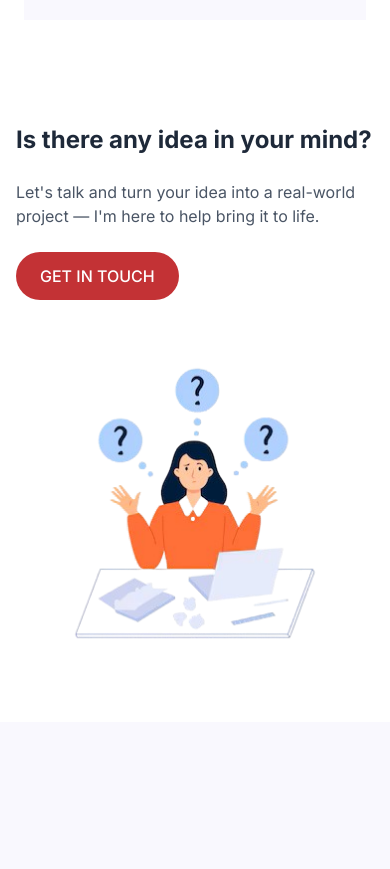
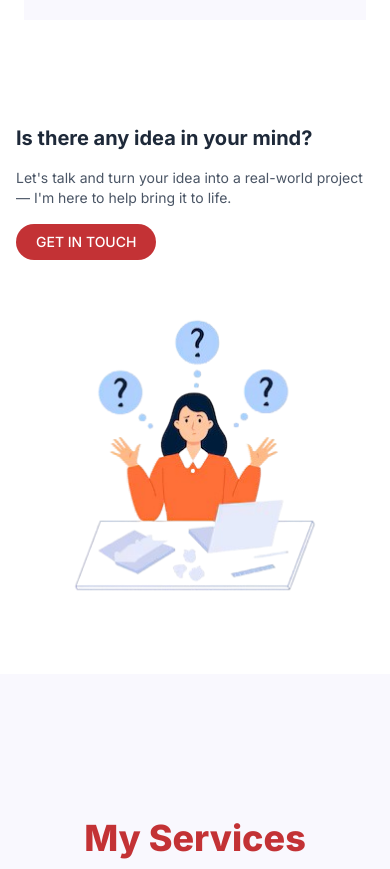
Before and after one commit to MierafA12/portfolio, a Next.js app: page / in a window 390 px wide. Shown: the part 2380-3249 px from the top of the page. Built offline with nearby package versions, Linux system fonts and the light colour scheme.

Commit message:
responsivness

```diff
--- a/src/components/GetInTouch.jsx
+++ b/src/components/GetInTouch.jsx
@@ -5,25 +5,25 @@ import think from '../../public/think.png';
 export default function GetInTouch() {
   return (
     <section className="px-4 md:px-20 py-10 bg-white">
-      <div className="flex flex-row flex-wrap items-center justify-between gap-6">
+      <div className="flex flex-row flex-wrap items-center justify-between gap-4">
         {/* Text Section */}
-        <div className="flex-1 min-w-[250px] space-y-6">
-          <h1 className="text-2xl md:text-3xl font-bold text-gray-800">
+        <div className="flex-1 min-w-[200px] space-y-4">
+          <h1 className="text-xl sm:text-2xl md:text-3xl font-bold text-gray-800">
             Is there any idea in your mind?
           </h1>
-          <p className="text-gray-600 text-base md:text-lg max-w-xl">
+          <p className="text-gray-600 text-sm sm:text-base md:text-lg max-w-full">
             Let's talk and turn your idea into a real-world project — I'm here to help bring it to life.
           </p>
           <Link
             href="/contacts"
-            className="inline-block bg-[#C33235] text-white px-6 py-3 rounded-full font-medium hover:bg-red-700 transition duration-300"
+            className="inline-block bg-[#C33235] text-white px-5 py-2 rounded-full font-medium hover:bg-red-700 transition duration-300 text-sm sm:text-base"
           >
             GET IN TOUCH
           </Link>
         </div>
 
         {/* Image Section */}
-        <div className="flex-1 min-w-[250px]">
+        <div className="flex-1 min-w-[200px]">
           <Image
             src={think}
             alt="Thinking about a new project"
```
